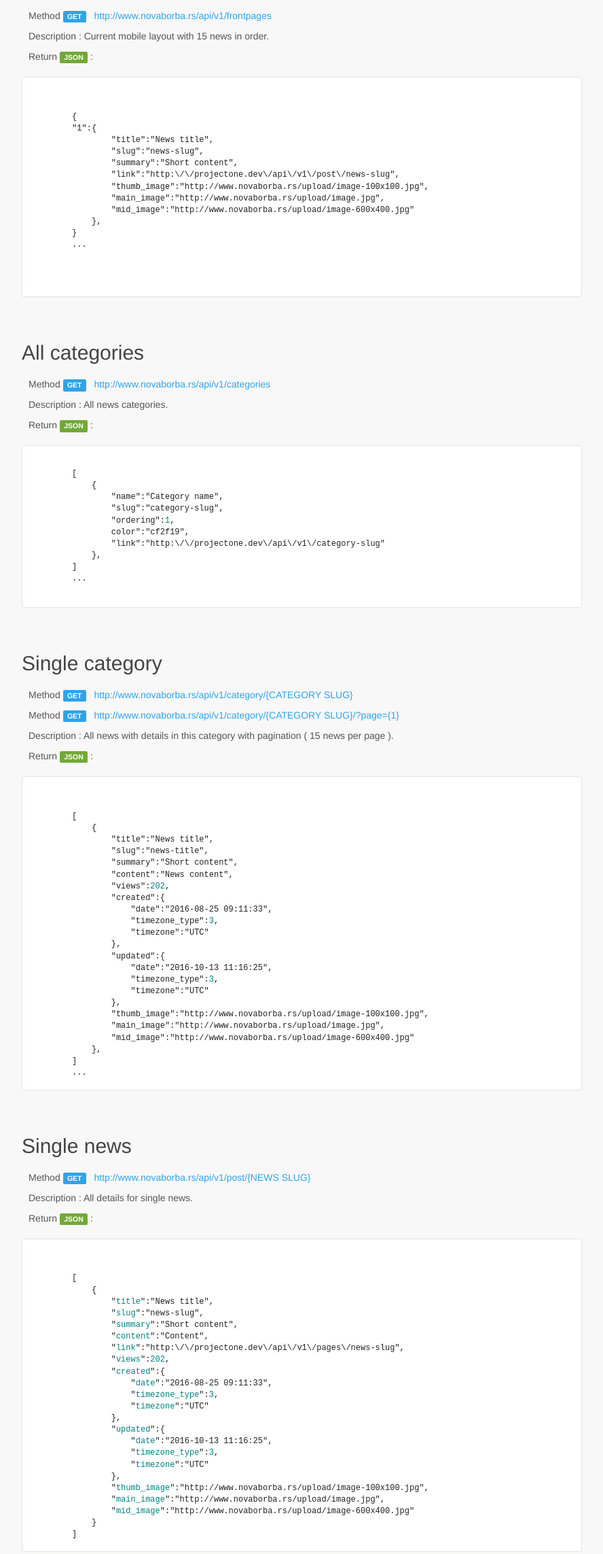
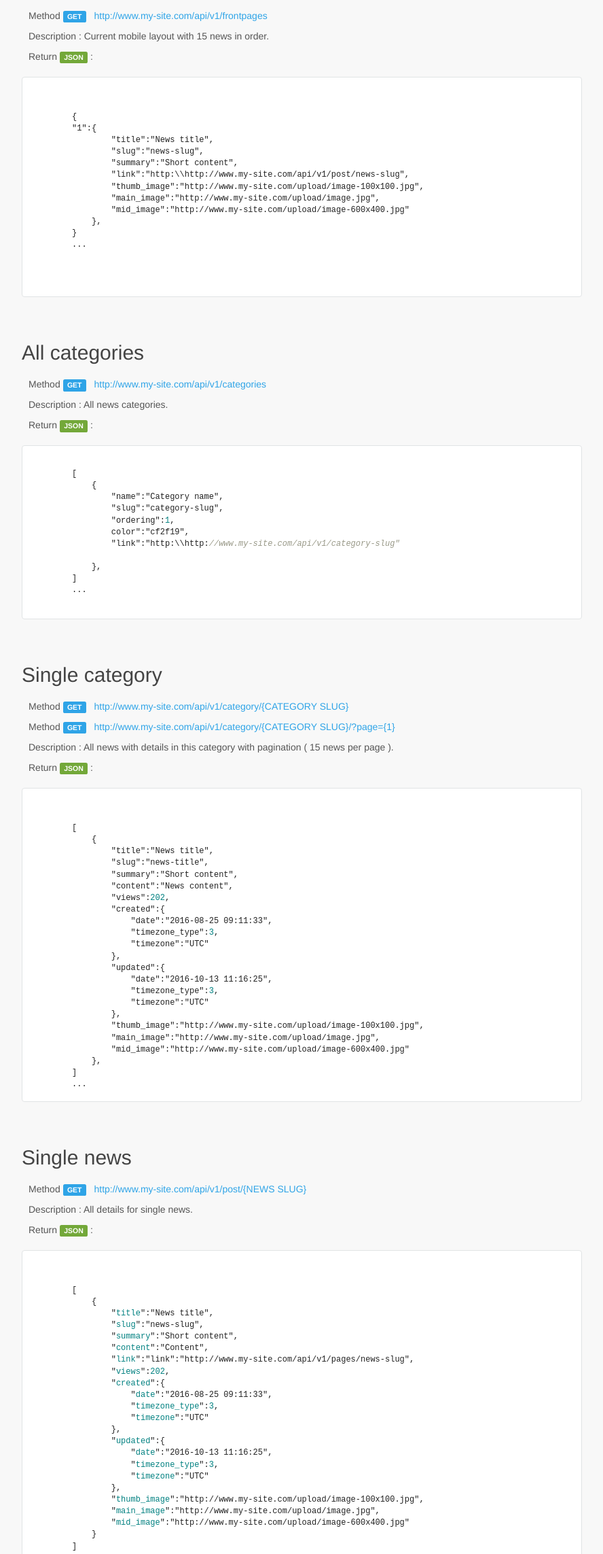
Before and after one commit to s7mjankovic/s7mjankovic.github.io, a plain HTML site: page index.html in a window 1280 px wide. Shown: the part 368-2654 px from the top of the page at 68% size, without its empty margins (338-1226 px from the left). Drawn offline with Linux system fonts and the light colour scheme; no server answers; files whose address does not match are found by name.

Commit message:
Update vol.3

```diff
--- a/index.html
+++ b/index.html
@@ -9,7 +9,7 @@
 
         <link rel="shortcut icon" href="./img/favicon.ico">
 
-	<title>Nova Borba API</title>
+	<title>API</title>
 
         <link href="css/bootstrap-custom.min.css" rel="stylesheet">
         <link href="css/font-awesome-4.5.0.css" rel="stylesheet">
@@ -48,7 +48,7 @@
 
 
             <!-- Main title -->
-            <a class="navbar-brand" href=".">Nova Borba API</a>
+            <a class="navbar-brand" href=".">API</a>
         </div>
 
         <!-- Expanded navigation -->
@@ -120,7 +120,7 @@
     <h2 id="frontpage-layout">Frontpage layout</h2>
 
     <div class="top-content">
-    <p>Method    <span class="label label-primary">GET</span> &nbsp; <a href="http://www.novaborba.rs/api/v1/frontpages">http://www.novaborba.rs/api/v1/frontpages</a></p>
+    <p>Method    <span class="label label-primary">GET</span> &nbsp; <a href="http://www.my-site.com/api/v1/frontpages">http://www.my-site.com/api/v1/frontpages</a></p>
 
     <p>Description :    Current mobile layout with 15 news in order. </p>
     <p>Return <span class="label label-success">JSON</span> : </p>
@@ -132,10 +132,10 @@
                 "title":"News title",
                 "slug":"news-slug",
                 "summary":"Short content",
-                "link":"http:\/\/projectone.dev\/api\/v1\/post\/news-slug",
-                "thumb_image":"http://www.novaborba.rs/upload/image-100x100.jpg",
-                "main_image":"http://www.novaborba.rs/upload/image.jpg",
-                "mid_image":"http://www.novaborba.rs/upload/image-600x400.jpg"
+                "link":"http:\\http://www.my-site.com/api/v1/post/news-slug",
+                "thumb_image":"http://www.my-site.com/upload/image-100x100.jpg",
+                "main_image":"http://www.my-site.com/upload/image.jpg",
+                "mid_image":"http://www.my-site.com/upload/image-600x400.jpg"
             },
         }
         ...
@@ -150,7 +150,7 @@
 <div class="col-sm-12 item">
     <h2 id="all-categories">All categories</h2>
     <div class="top-content">
-    <p> Method    <span class="label label-primary">GET</span> &nbsp; <a href="http://www.novaborba.rs/api/v1/categories">http://www.novaborba.rs/api/v1/categories</a></p>
+    <p> Method    <span class="label label-primary">GET</span> &nbsp; <a href="http://www.my-site.com/api/v1/categories">http://www.my-site.com/api/v1/categories</a></p>
 
     <p>Description :    All news categories. </p>
     <p>Return <span class="label label-success">JSON</span> : </p>
@@ -166,7 +166,8 @@
                 "slug":"category-slug",
                 "ordering":1,
                 color":"cf2f19",
-                "link":"http:\/\/projectone.dev\/api\/v1\/category-slug"
+                "link":"http:\\http://www.my-site.com/api/v1/category-slug"
+
             },
         ]
         ...
@@ -179,8 +180,8 @@
 <div class="col-sm-12 item">
 <h2 id="single-category">Single category</h2>
 <div class="top-content">
-    <p> Method    <span class="label label-primary">GET</span> &nbsp; <span class="span-link">http://www.novaborba.rs/api/v1/category/{CATEGORY SLUG}</span></p>
-    <p> Method   <span class="label label-primary">GET</span> &nbsp; <span class="span-link">http://www.novaborba.rs/api/v1/category/{CATEGORY SLUG}/?page={1}</span></p>
+    <p> Method    <span class="label label-primary">GET</span> &nbsp; <span class="span-link">http://www.my-site.com/api/v1/category/{CATEGORY SLUG}</span></p>
+    <p> Method   <span class="label label-primary">GET</span> &nbsp; <span class="span-link">http://www.my-site.com/api/v1/category/{CATEGORY SLUG}/?page={1}</span></p>
 
     <p>Description :    All news with details in this category with pagination ( 15 news per page ). </p>
     <p>Return <span class="label label-success">JSON</span> : </p>
@@ -205,9 +206,9 @@
                     "timezone_type":3,
                     "timezone":"UTC"
                 },
-                "thumb_image":"http://www.novaborba.rs/upload/image-100x100.jpg",
-                "main_image":"http://www.novaborba.rs/upload/image.jpg",
-                "mid_image":"http://www.novaborba.rs/upload/image-600x400.jpg"
+                "thumb_image":"http://www.my-site.com/upload/image-100x100.jpg",
+                "main_image":"http://www.my-site.com/upload/image.jpg",
+                "mid_image":"http://www.my-site.com/upload/image-600x400.jpg"
             },
         ]
         ...
@@ -221,7 +222,7 @@
 <div class="col-sm-12 item">
 <h2 id="single-news">Single news</h2>
 <div class="top-content">
-    <p> Method    <span class="label label-primary">GET</span> &nbsp; <span class="span-link">http://www.novaborba.rs/api/v1/post/{NEWS SLUG}</span></p>
+    <p> Method    <span class="label label-primary">GET</span> &nbsp; <span class="span-link">http://www.my-site.com/api/v1/post/{NEWS SLUG}</span></p>
 
     <p>Description :    All details for single news. </p>
     <p>Return <span class="label label-success">JSON</span> : </p>
@@ -234,7 +235,7 @@
                 "slug":"news-slug",
                 "summary":"Short content",
                 "content":"Content",
-                "link":"http:\/\/projectone.dev\/api\/v1\/pages\/news-slug",
+                "link":"link":"http://www.my-site.com/api/v1/pages/news-slug",
                 "views":202,
                 "created":{
                     "date":"2016-08-25 09:11:33",
@@ -246,9 +247,9 @@
                     "timezone_type":3,
                     "timezone":"UTC"
                 },
-                "thumb_image":"http://www.novaborba.rs/upload/image-100x100.jpg",
-                "main_image":"http://www.novaborba.rs/upload/image.jpg",
-                "mid_image":"http://www.novaborba.rs/upload/image-600x400.jpg"
+                "thumb_image":"http://www.my-site.com/upload/image-100x100.jpg",
+                "main_image":"http://www.my-site.com/upload/image.jpg",
+                "mid_image":"http://www.my-site.com/upload/image-600x400.jpg"
             }
         ]
 </code></pre>
@@ -261,8 +262,8 @@
 <div class="col-sm-12 item">
 <h2 id="comments-for-single-news">Comments for single news</h2>
 <div class="top-content">
-    <p> Method    <span class="label label-primary">GET</span> &nbsp; <span class="span-link">http://www.novaborba.rs/api/v1/comments/{NEWS SLUG}</span></p>
-    <p> Method    <span class="label label-primary">GET</span> &nbsp; <span class="span-link">http://www.novaborba.rs/api/v1/comments/{NEWS SLUG}/?page=1</span></p>
+    <p> Method    <span class="label label-primary">GET</span> &nbsp; <span class="span-link">http://www.my-site.com/api/v1/comments/{NEWS SLUG}</span></p>
+    <p> Method    <span class="label label-primary">GET</span> &nbsp; <span class="span-link">http://www.my-site.com/api/v1/comments/{NEWS SLUG}/?page=1</span></p>
 
     <p>Description :  Comments for single news with pagination ( 10 comments per page ). </p>
     <p>Return <span class="label label-success">JSON</span> : </p>
@@ -291,7 +292,7 @@
 <div class="col-sm-12 item">
 <h2 id="all-pages">All pages</h2>
 <div class="top-content">
-    <p> Method    <span class="label label-primary">GET</span> &nbsp; <a href="http://www.novaborba.rs/api/v1/pages">http://www.novaborba.rs/api/v1/pages</a></p>
+    <p> Method    <span class="label label-primary">GET</span> &nbsp; <a href="http://www.my-site.com/api/v1/pages">http://www.my-site.com/api/v1/pages</a></p>
 
     <p>Description :    All pages with details for every page. </p>
     <p>Return <span class="label label-success">JSON</span> : </p>
@@ -304,7 +305,7 @@
                 "slug":"page-slug",
                 "summary":"Short content",
                 "content":"Content",
-                "link":"http:\/\/projectone.dev\/api\/v1\/pages\/page-slug",
+                "link":"http:\\http://www.my-site.com/api/v1/pages/page-slug",
                 "views":0,
                 "created":{
                   "date":"2016-10-03 10:03:15",
@@ -316,9 +317,9 @@
                   "timezone_type":3,
                   "timezone":"UTC"
                 },
-                "thumb_image":"http://www.novaborba.rs/upload/image-100x100.jpg",
-                "main_image":"http://www.novaborba.rs/upload/image.jpg",
-                "mid_image":"http://www.novaborba.rs/upload/image-600x400.jpg"
+                "thumb_image":"http://www.my-site.com/upload/image-100x100.jpg",
+                "main_image":"http://www.my-site.com/upload/image.jpg",
+                "mid_image":"http://www.my-site.com/upload/image-600x400.jpg"
             },
         ]
         ...
@@ -333,7 +334,7 @@
 <div class="col-sm-12 item">
 <h2 id="single-page">Single page</h2>
 <div class="top-content">
-    <p> Method    <span class="label label-primary">GET</span> &nbsp; <span class="span-link">http://www.novaborba.rs/api/v1/page/{PAGE SLUG}</span></p>
+    <p> Method    <span class="label label-primary">GET</span> &nbsp; <span class="span-link">http://www.my-site.com/api/v1/page/{PAGE SLUG}</span></p>
 
     <p>Description :    Single page with all details. </p>
     <p>Return <span class="label label-success">JSON</span> : </p>
@@ -346,7 +347,7 @@
                 "slug":"page-slug",
                 "summary":"Short content",
                 "content":"Content",
-                "link":"http:\/\/projectone.dev\/api\/v1\/pages\/page-slug",
+                link":"http://www.my-site.com/api/v1/pages/page-slug",
                 "views":0,
                 "created":{
                   "date":"2016-10-03 10:03:15",
@@ -358,9 +359,9 @@
                   "timezone_type":3,
                   "timezone":"UTC"
                 },
-                "thumb_image":"http://www.novaborba.rs/upload/image-100x100.jpg",
-                "main_image":"http://www.novaborba.rs/upload/image.jpg",
-                "mid_image":"http://www.novaborba.rs/upload/image-600x400.jpg"
+                "thumb_image":"http://www.my-site.com/upload/image-100x100.jpg",
+                "main_image":"http://www.my-site.com/upload/image.jpg",
+                "mid_image":"http://www.my-site.com/upload/image-600x400.jpg"
             },
         ]
 </code></pre>
```
